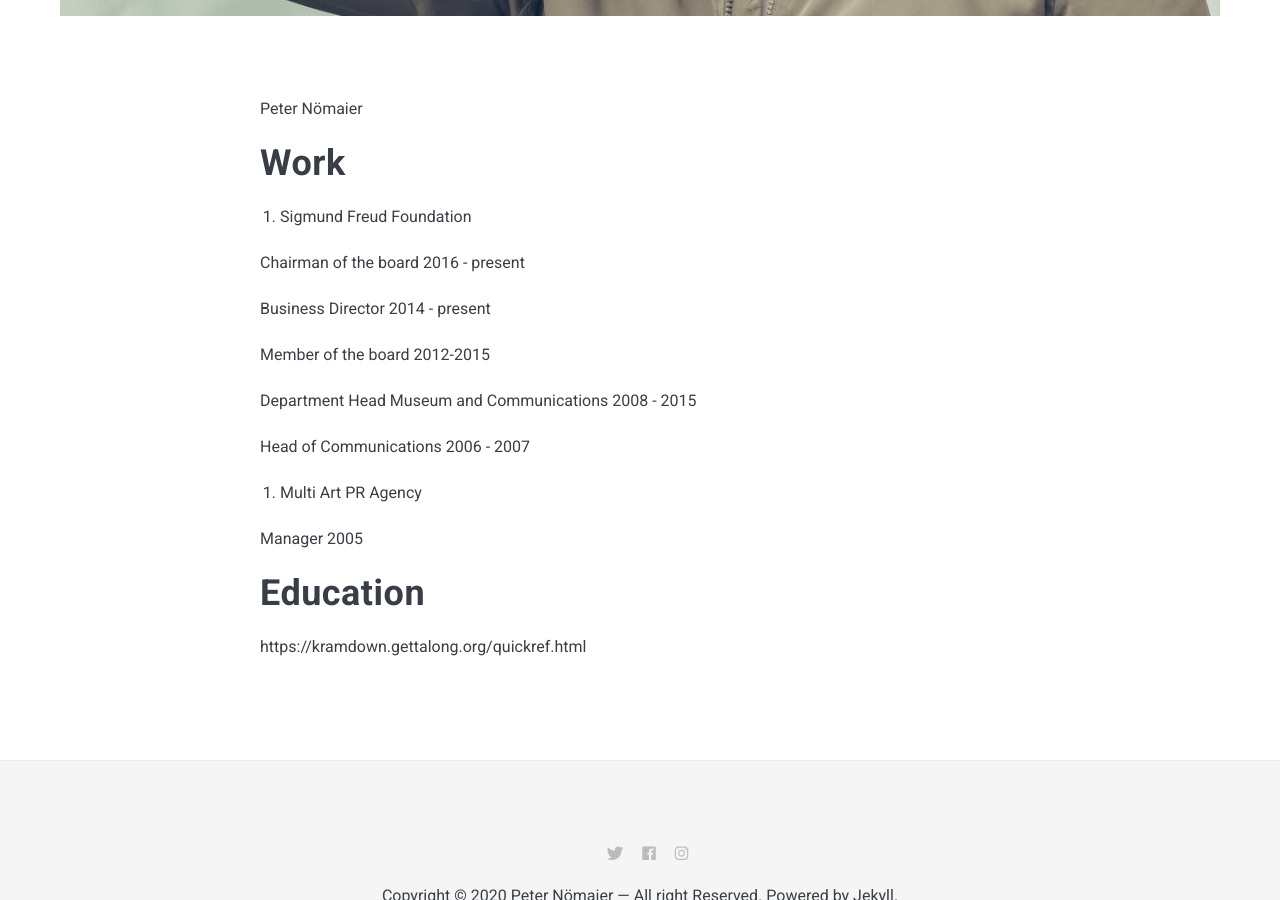
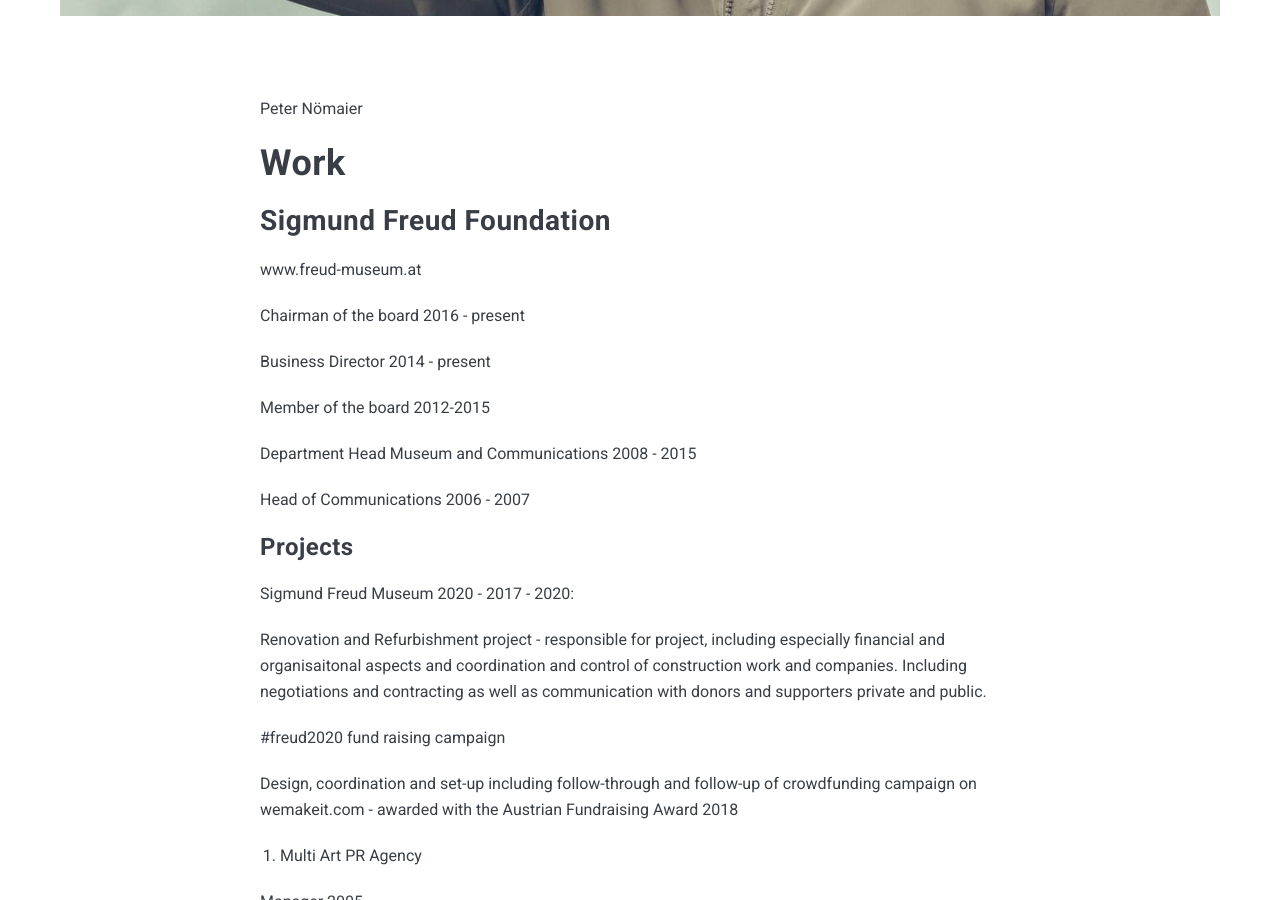
Before and after one commit to noemaier/noemaier.github.io, a Jekyll site: the page built from _pages/cv.md, in a window 1280 px wide and 900 px high, scrolled down 895 px. Built offline with Jekyll 4.4.1, drawn with Linux system fonts in a browser that asks for light colours; nearby versions of some CDN libraries.

Commit message:
Update cv.md

```diff
--- a/_pages/cv.md
+++ b/_pages/cv.md
@@ -8,7 +8,10 @@ image: 01.jpg
 Peter Nömaier
 
 # Work
-1. Sigmund Freud Foundation
+
+## Sigmund Freud Foundation
+
+www.freud-museum.at
 
 Chairman of the board 2016 - present
 
@@ -20,6 +23,16 @@ Department Head Museum and Communications 2008 - 2015
 
 Head of Communications 2006 - 2007
 
+### Projects
+
+Sigmund Freud Museum 2020 - 2017 - 2020:
+
+Renovation and Refurbishment project - responsible for project, including especially financial and organisaitonal aspects and coordination and control of construction work and companies. Including negotiations and contracting as well as communication with donors and supporters private and public.
+
+#freud2020 fund raising campaign
+
+Design, coordination and set-up including follow-through and follow-up of crowdfunding campaign on wemakeit.com - awarded with the Austrian Fundraising Award 2018
+
 2. Multi Art PR Agency
 
 Manager 2005
```
